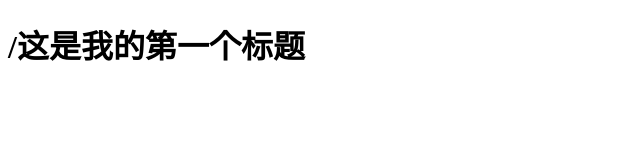
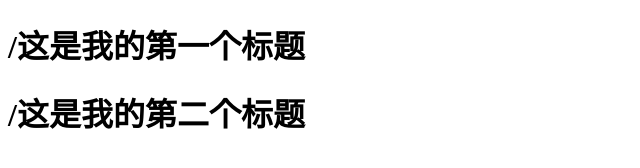
Before and after one commit to undefined-L/myrep, a plain HTML site: page index.html in a window 1280 px wide. Shown: the whole page, without its empty margins (0-640 px from the left). Drawn offline with Linux system fonts and the light colour scheme.

Commit message:
second commit

```diff
--- a/index.html
+++ b/index.html
@@ -6,5 +6,6 @@
 </head>
 <body>
 	<h1>/这是我的第一个标题</h1>
+	<h1>/这是我的第二个标题</h1>
 </body>
 </html>
```
